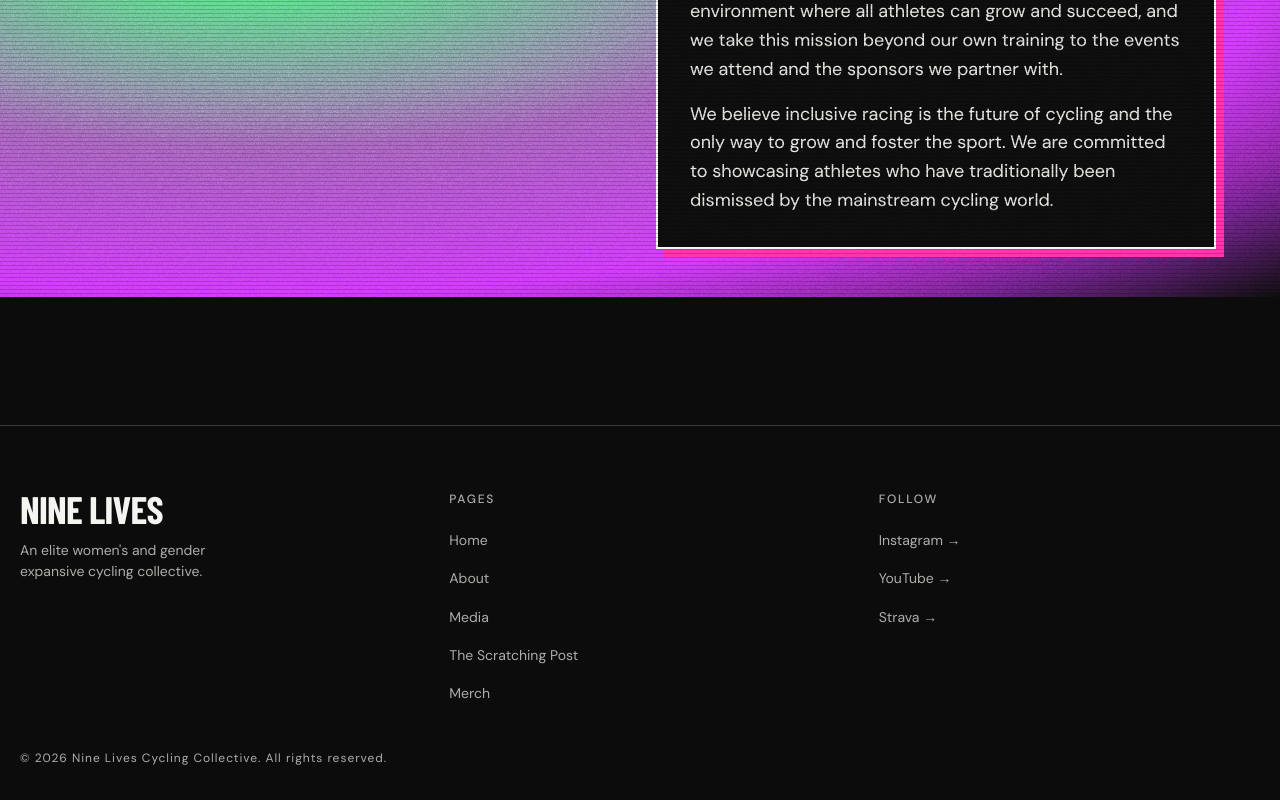
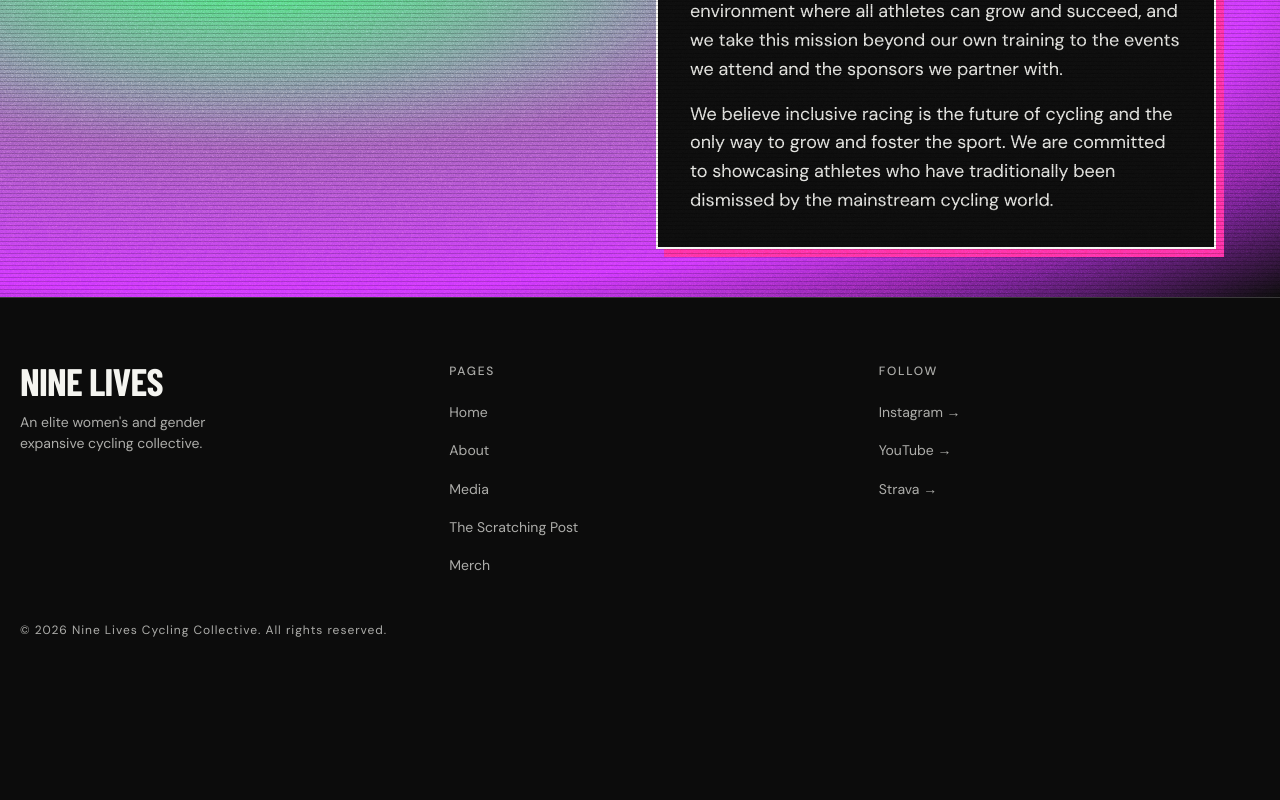
Before and after one commit to triemers/nine-lives-website, a React (Vite) app: page /about in a window 1280 px wide. Shown: the part 3029-3829 px from the top of the page. After the commit the page ends 3701 px from the top, so only its background shows below. Built offline with nearby package versions, Linux system fonts and the light colour scheme; a web font is replaced by a local one.

Commit message:
Remove gap between Inclusivity panel and footer on About page

```diff
--- a/src/styles/about.scss
+++ b/src/styles/about.scss
@@ -1,3 +1,9 @@
+// Removes the footer's default top margin when it directly follows the
+// Inclusivity panel, so the panel runs flush into the footer.
+.page:has(> .about-values--panel:last-child) + .footer {
+  margin-top: 0;
+}
+
 .about-hero {
   position: relative;
   min-height: 680px;
```
